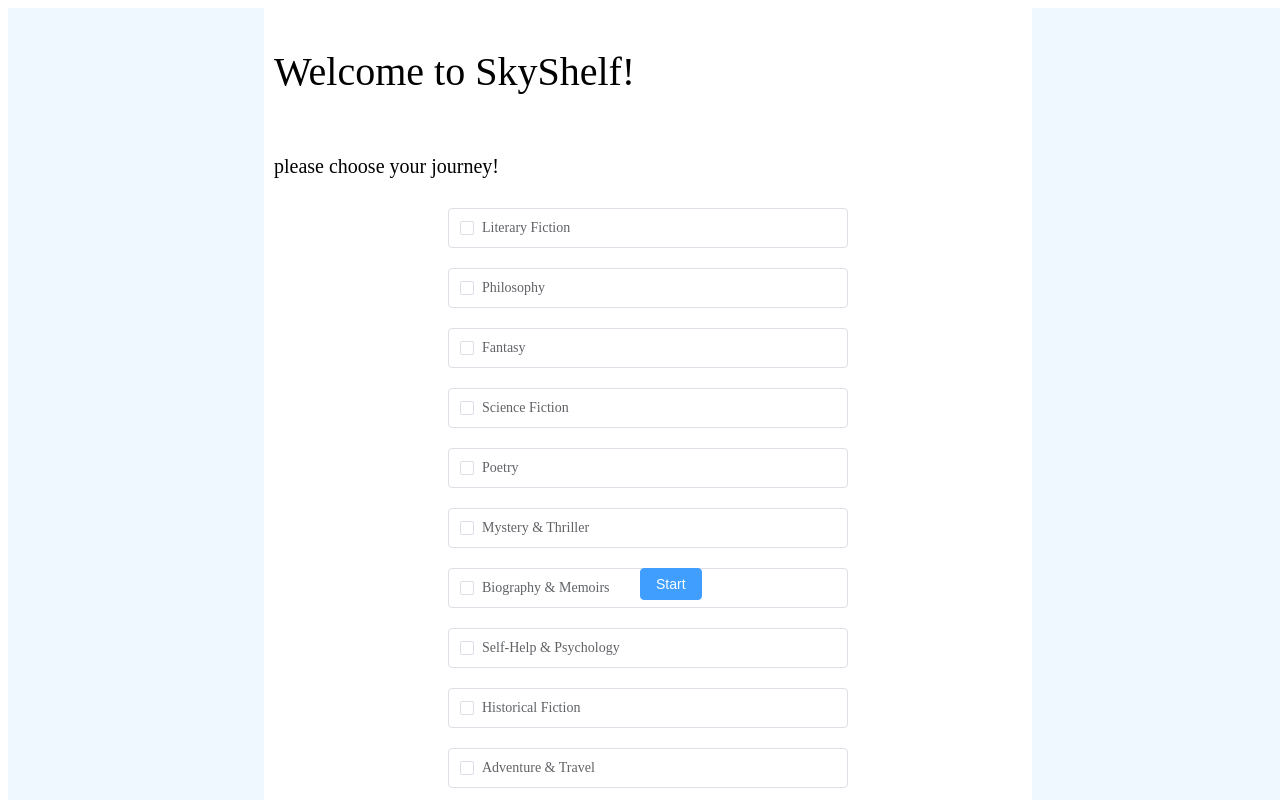
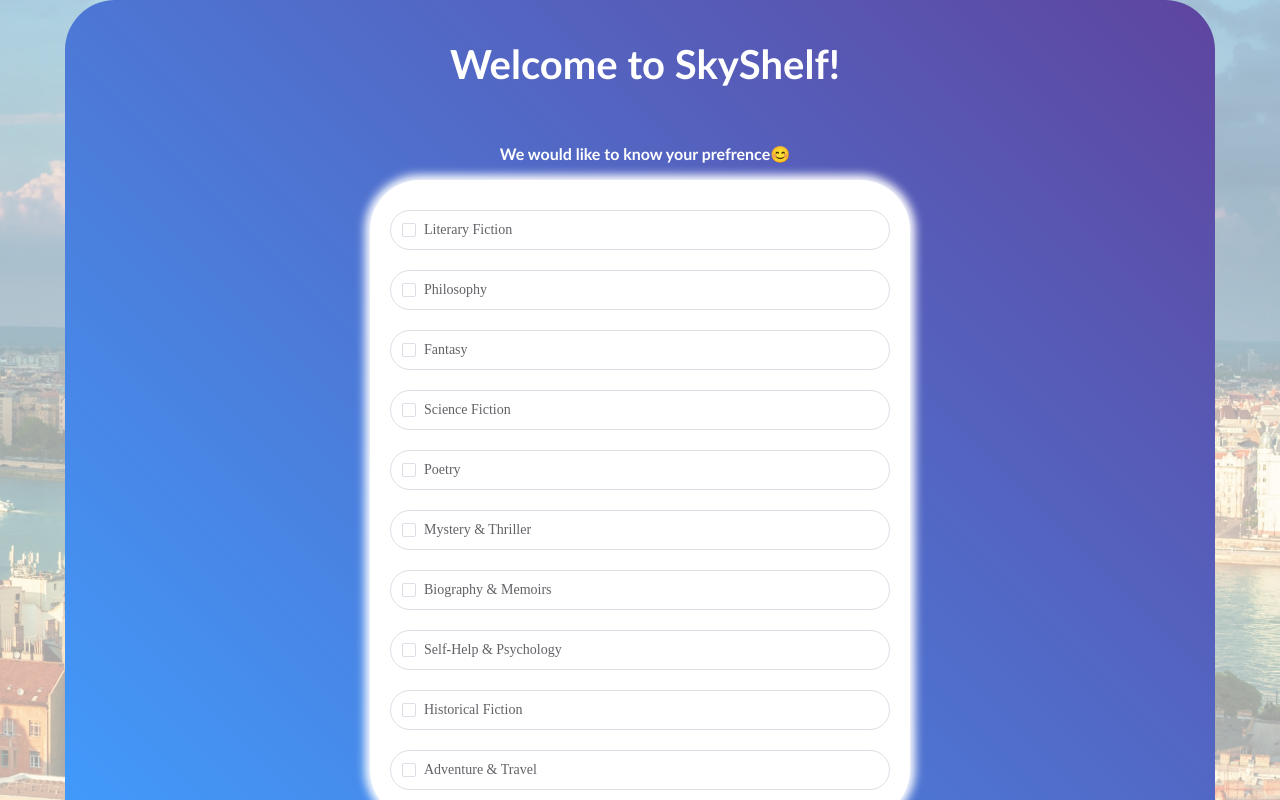
Before and after one commit to chqwater/SkyShelf, a Vue app in the folder frontend/: page /journey in a window 1280 px wide. Built offline with nearby package versions, Linux system fonts and the light colour scheme; sample sign-in values are in the browser's storage.

Commit message:
style: Change theme color and journey page.

```diff
--- /dev/null
+++ b/frontend/src/components/bookPage.vue
@@ -0,0 +1,34 @@
+<template>
+    <div class="book-container">
+        <div class="page-header">
+        </div>
+        <iframe :src="params.bookurl" class="pdf"></iframe>
+    </div>
+</template>
+
+<script setup>
+import { onMounted, reactive } from 'vue';
+import { useRoute } from 'vue-router';
+
+const route = useRoute();
+const params = reactive({
+    bookurl: null
+})
+onMounted(()=>{
+    params.bookurl = route.query.bookurl;
+})
+</script>
+
+<style scoped>
+.book-container{
+    width: 100%;
+    position: fixed;
+    top: 0;
+    left: 0;
+    height: 100%;
+}
+.pdf{
+    width: 100%;
+    height: 100%;
+}
+</style>
--- a/frontend/src/views/booklist.vue
+++ b/frontend/src/views/booklist.vue
@@ -63,7 +63,10 @@ const openBook = (data:any)=>{
     overflow: hidden;
 }
 .cover:hover{
-    border: 1px solid #409EFF;
+    box-sizing: border-box;
+    border: 1px solid transparent;
+    background-clip: padding-box;
+    box-shadow: 0 0 90px rgba(64, 158, 255, 1.5), inset 0 0 15px rgba(94, 69, 159, 0.4);
 }
 .title-b{
     display: flex;
--- a/frontend/src/views/home.vue
+++ b/frontend/src/views/home.vue
@@ -45,7 +45,7 @@ const handleClickContact = ()=>{
 .bottom-bar{
     width: 100%;
     min-height: 50px;
-    background-color: #409EFF;
+    background: linear-gradient(45deg, #409EFF, rgb(94, 69, 159));
     position: fixed;
     bottom: 0%;
     left: 0%;
--- a/frontend/src/views/pages/contact.vue
+++ b/frontend/src/views/pages/contact.vue
@@ -55,7 +55,7 @@ const handleBack = ()=>{
 .content-box-contact{
     display: flex;
     flex-direction: column;
-    background-color: #409EFF;
+    background: linear-gradient(45deg, #409EFF, rgb(94, 69, 159));
     position: fixed;
     top: 0;
     left: 0;
--- a/frontend/src/views/pages/journey.vue
+++ b/frontend/src/views/pages/journey.vue
@@ -3,14 +3,12 @@
     <div class="welcome-box">
       <div class="title">
         <p style="font-size: 40px; ">Welcome to SkyShelf!</p>
-        <p style="font-size: 20px;">please choose your journey!</p>
+        <p >We would like to know your prefrence😊</p>
       </div>
       <el-checkbox-group v-model="checkedJourney" :max="1" class="options">
-        <el-checkbox :label="item" size="large" border v-for="(item, index) in journey" :key="index" style="width: 400px; margin: 10px 0 10px 0;"/>
+        <el-checkbox :label="item" size="large" border v-for="(item, index) in journey" :key="index" style="width: 100%; margin: 10px 0 10px 0;"/>
       </el-checkbox-group>
-    </div>
-    <div class="start-btn">
-      <el-button type="primary" @click="handleStart">Start</el-button>
+      <div class="start-btn" @click="handleStart" style="width: 200px;">Start</div>
     </div>
   </div>
 </template>
@@ -45,33 +43,82 @@ const handleStart = ()=>{
   min-height: 100%;
   background-color:aliceblue;
   position: fixed;
+  top: 0%;
+  left: 0%;
+  background: url(../../assets/img/bg-bp.jpg) center/cover no-repeat;
+  justify-content: center;
+  align-items: center;
+}
+.content-back::before {
+    content: '';
+    position: absolute;
+    top: 0;
+    left: 0;
+    width: 100%;
+    height: 100%;
+    background-color: rgba(255, 255, 255, 0.6);
+    z-index: 1;
+}
+
+.content-back > * {
+    position: relative;
+    z-index: 2;
 }
 .welcome-box{
-  width: 100%;
-  min-height: 100%;
+  width: 1150px;
+  min-height: 900px;
+  height: 900px;
   display: flex;
   flex-direction: column;
-  margin-left: 20%;
-  margin-right: 20%;
-  background-color: white;
+  background: linear-gradient(45deg, #409EFF, rgb(94, 69, 159));
+  align-items: center;
+  border-radius: 50px;
+}
+.welcome-box:hover{
+  width: 1152px;
+  box-sizing: border-box;
+  border: 1px solid transparent;
+  background-clip: padding-box;
+  box-shadow: 0 0 90px rgba(64, 158, 255, 1.5), inset 0 0 15px rgba(94, 69, 159, 0.4);
 }
 .title{
   display: flex;
   flex-direction: column;
   width: 100%;
   margin-left: 10px;
+  margin-top: 0;
+  height: 180px;
+  color: white;
+  font-weight: bold;
+  font-family: 'Gill Sans', 'Gill Sans MT', Calibri, 'Trebuchet MS', sans-serif;
+  align-items: center;
 }
-.start-btn{
-  position: fixed;
-  left: 50%;
-  bottom: 200px;
-}
+
 .options{
   display: flex;
   flex-direction: column;
   width: 500px;
-  margin-left: calc((100% - 500px)/2);
   justify-content: center;
-  align-items: center
+  margin-bottom: 30px;
+  background-color: white;
+  padding: 20px 20px 20px 20px;
+  border-radius: 50px;
+  box-shadow: 0 0 10px 5px white;
+}
+:deep().el-checkbox.is-bordered{
+  border-radius: 50px;
+}
+.start-btn{
+  cursor: pointer;
+  display: flex;
+  justify-content: center;
+  align-items: center;
+  color: white;
+  font-weight: 500;
+  font-family: 'Gill Sans', 'Gill Sans MT', Calibri, 'Trebuchet MS', sans-serif;
+  font-size: 22px;
+}
+.start-btn:hover{
+  color: aqua;
 }
 </style>
--- a/frontend/src/views/pages/register.vue
+++ b/frontend/src/views/pages/register.vue
@@ -77,6 +77,7 @@ const submitForm = (formEl: FormInstance | undefined) => {
     formEl.validate((valid: boolean) => {
         if (valid) {
             ElMessage.success('registered, please login');
+            localStorage.setItem('vuems_token', "JWT_TOKEN");
             router.push('/journey');
         } else {
             return false;
```
Also changed, not shown: frontend/public/skys.jpg (added), frontend/src/assets/img/bg-bp.JPG (added).
